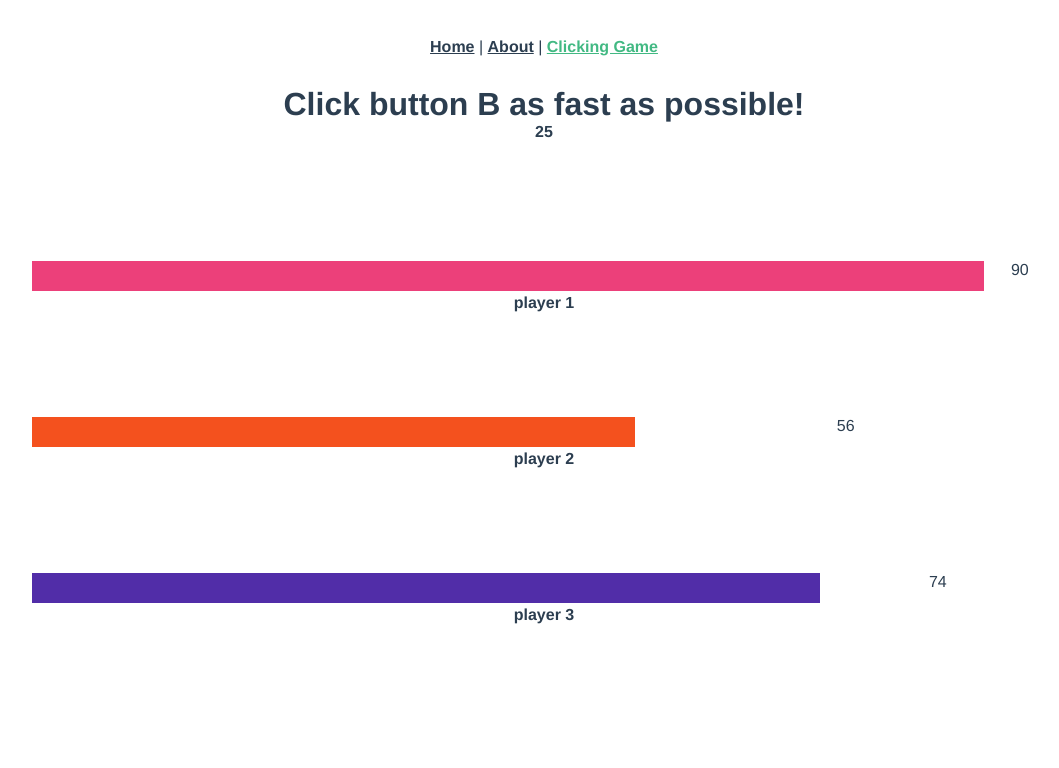
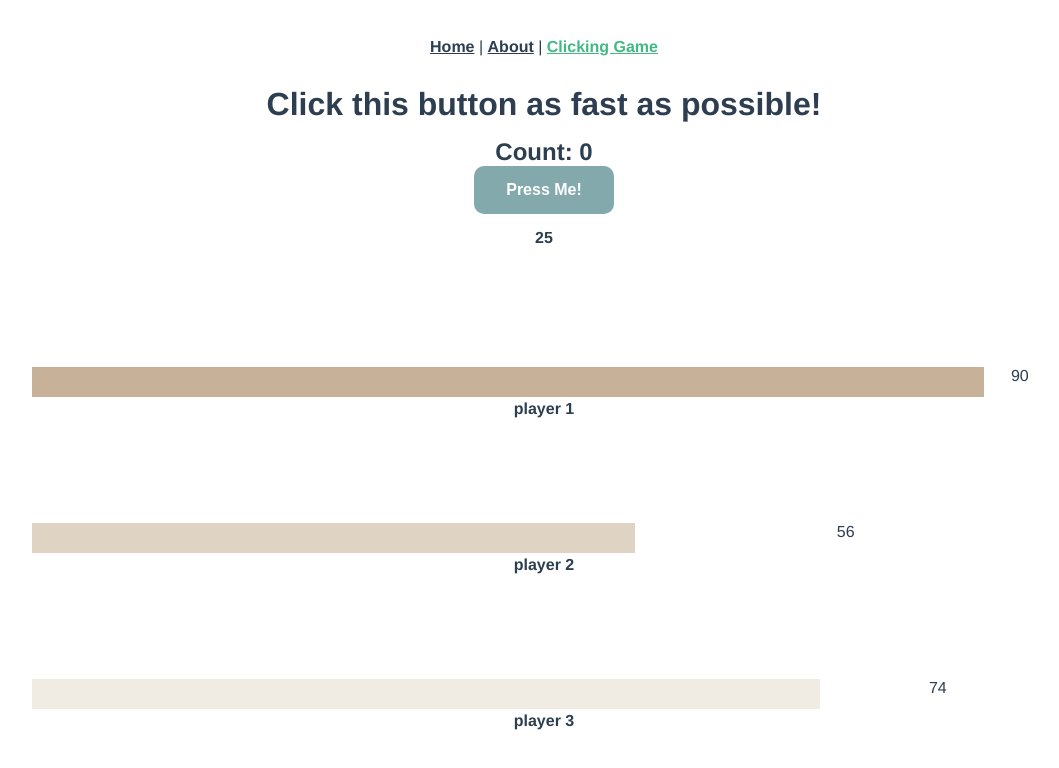
Before and after one commit to sps-team-6/frontend, a Vue app: page /#/clicking-game in a window 1280 px wide. Shown: the top 768 px of the page, without its empty margins (96-1155 px from the left). Built offline with nearby package versions, Linux system fonts and the light colour scheme.

Commit message:
add counter button

```diff
--- a/src/router/index.js
+++ b/src/router/index.js
@@ -1,6 +1,7 @@
 import Vue from 'vue'
 import VueRouter from 'vue-router'
 import Home from '../views/Home.vue'
+import ClickingGame from '../views/ClickingGame.vue'
 
 Vue.use(VueRouter)
 
@@ -21,7 +22,7 @@ Vue.use(VueRouter)
   {
     path: '/clicking-game',
     name: 'ClickingGame',
-    component: () => import('../views/ClickingGame.vue')
+    component: ClickingGame
   },
 ]
 
--- a/src/views/ClickingGame.vue
+++ b/src/views/ClickingGame.vue
@@ -1,11 +1,18 @@
 <template>
   <div class="clicking-game">
     <div class="a">
-      <h1>Click button {{selectedButton}} as fast as possible!</h1>
+      <h1>Click this button as fast as possible!</h1>
     </div>
+
+    <div class="counter">
+      <h2>Count: {{ count }}</h2>
+      <button v-on:click="incrementCount" class="btn btn-primary">Press Me!</button>
+    </div>
+
     <div class="timer">
       <Timer></Timer>
     </div>
+
     <div class="progress-bar">
       <Bars v-bind:bars="bars"></Bars>
     </div>
@@ -25,17 +32,36 @@ export default {
     data() { // Alternatively, can create a .js data file, but for now this shall suffice.
       return {
         bars: [
-          { name:"player 1", numClicks: 90, color: "#ec407a" },
-          { name:"player 2", numClicks: 56, color: "#f4511e" },
-          { name:"player 3", numClicks: 74, color: "#512da8" }
+          { name:"player 1", numClicks: 90, color: "#c7b198" },
+          { name:"player 2", numClicks: 56, color: "#dfd3c3" },
+          { name:"player 3", numClicks: 74, color: "#f0ece3" }
         ],
-        buttons: ['A', 'B', 'C', 'D', 'E'],
-        selectedButton: ''
+        // buttons: ['A', 'B', 'C', 'D', 'E'],
+        // selectedButton: '',
+        count: 0
       }
     },
-    created() {
+    /*created() {
       const idx = Math.floor(Math.random() * this.buttons.length);
       this.selectedButton = this.buttons[idx];
+    },*/
+    methods: {
+      incrementCount: function() {
+        this.count += 1
+      }
+    },
+    computed: {
+    percent() {
+      return this.percentage.toFixed();
+    }
+    },
+    created() {
+      var intval = setInterval(() => {
+        if(this.percentage < 100)
+          this.percentage += .1;
+        else
+          clearInterval(intval);
+      }, 10);
     }
 }
 </script>
@@ -51,4 +77,29 @@ export default {
     font-family: Arial, Helvetica, sans-serif;
     line-height: 1.4;
   }
+
+  .counter {
+    padding: 15px;
+  }
+
+  .btn {
+    background-color: #84a9ac; /* Green */
+    border: none;
+    border-radius: 10px;
+    color: white;
+    padding: 15px 32px;
+    text-align: center;
+    text-decoration: none;
+    display: inline-block;
+    font-size: 16px;
+    font-weight: bold;
+  }
+
+  .btn:hover {
+    background-color: #3b6978;
+  }
+
+  .btn:focus {
+    outline: 0;
+  }
 </style>
```
Also changed, not shown: src/components/clickinggame/Timer.vue (line endings or trailing spaces).
